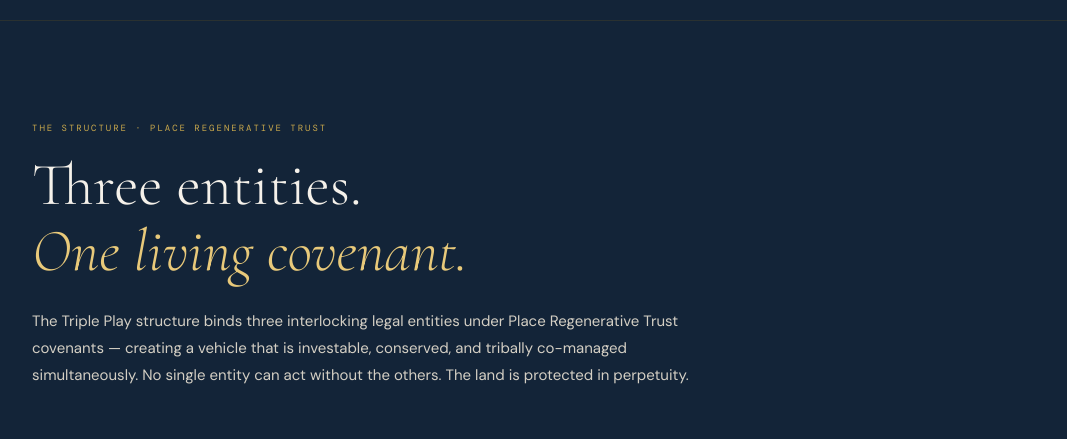
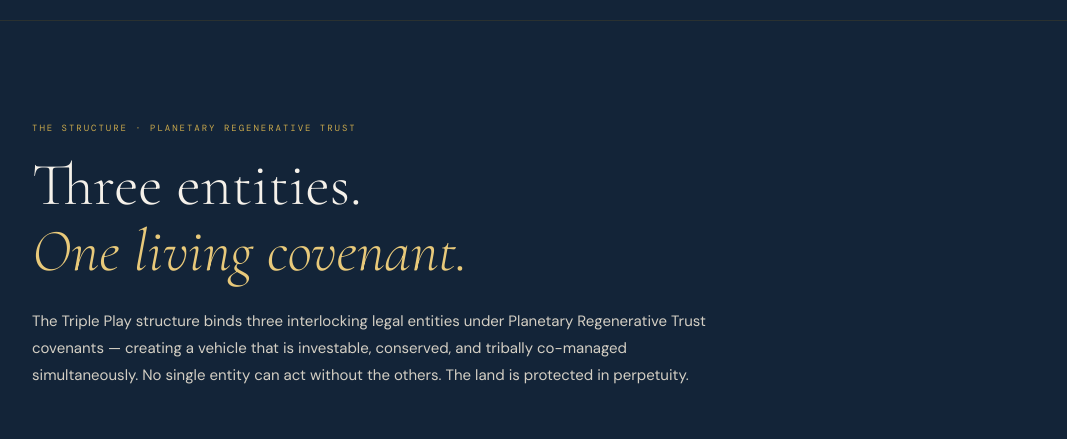
Before and after one commit to LIFEAI/dos-pueblos-site, a React (Vite) app: page / in a window 1280 px wide. Shown: the part 4240-4679 px from the top of the page, without its empty margins (106-1173 px from the left). Built offline with nearby package versions, Linux system fonts and the light colour scheme.

Commit message:
Fix: PRT = Planetary Regenerative Trust (not Place)

```diff
--- a/src/App.jsx
+++ b/src/App.jsx
@@ -186,7 +186,7 @@ const TIMELINE_EVENTS = [
       'Multi-tribal co-management with Indigenous leaders and Chumash allies',
       'Applied Traditional Ecological Knowledge (TEK) integrated into operations',
       'Revenue Engine: sustainable hospitality, regenerative agriculture, biodiversity credits',
-      'Stewardship Trust holds Place Regenerative Trust covenants in perpetuity',
+      'Stewardship Trust holds Planetary Regenerative Trust covenants in perpetuity',
       'Current owners Roger & Robin Himovitz consulting with Earth Elders',
       'Goal: prove that conservation, culture, and commerce can align'
     ]
@@ -518,13 +518,13 @@ export default function App() {
       <section className="structure-bg" id="structure">
         <div className="section-inner">
           <Section>
-            <div className="eyebrow">The Structure · Place Regenerative Trust</div>
+            <div className="eyebrow">The Structure · Planetary Regenerative Trust</div>
             <h2 className="section-title">
               Three entities.<br /><em>One living covenant.</em>
             </h2>
             <p className="body-text" style={{ maxWidth: 680 }}>
               The Triple Play structure binds three interlocking legal entities under
-              Place Regenerative Trust covenants — creating a vehicle that is investable,
+              Planetary Regenerative Trust covenants — creating a vehicle that is investable,
               conserved, and tribally co-managed simultaneously. No single entity can
               act without the others. The land is protected in perpetuity.
             </p>
@@ -704,7 +704,7 @@ export default function App() {
       <footer>
         <div className="footer-left">
           Dos Pueblos Ranch.<br />
-          <em>A Place Regenerative Trust acquisition.</em>
+          <em>A Planetary Regenerative Trust acquisition.</em>
         </div>
         <div className="footer-right">
           RDC × Regenesis Group<br />
```
